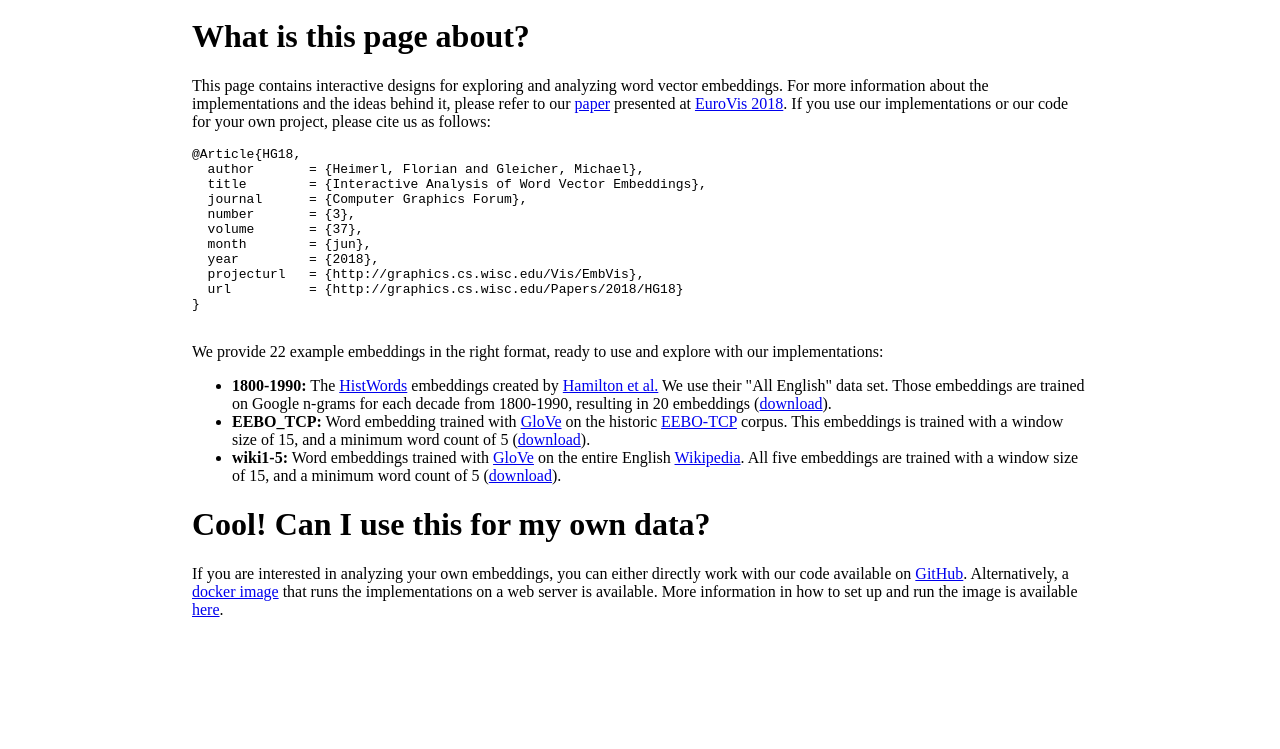
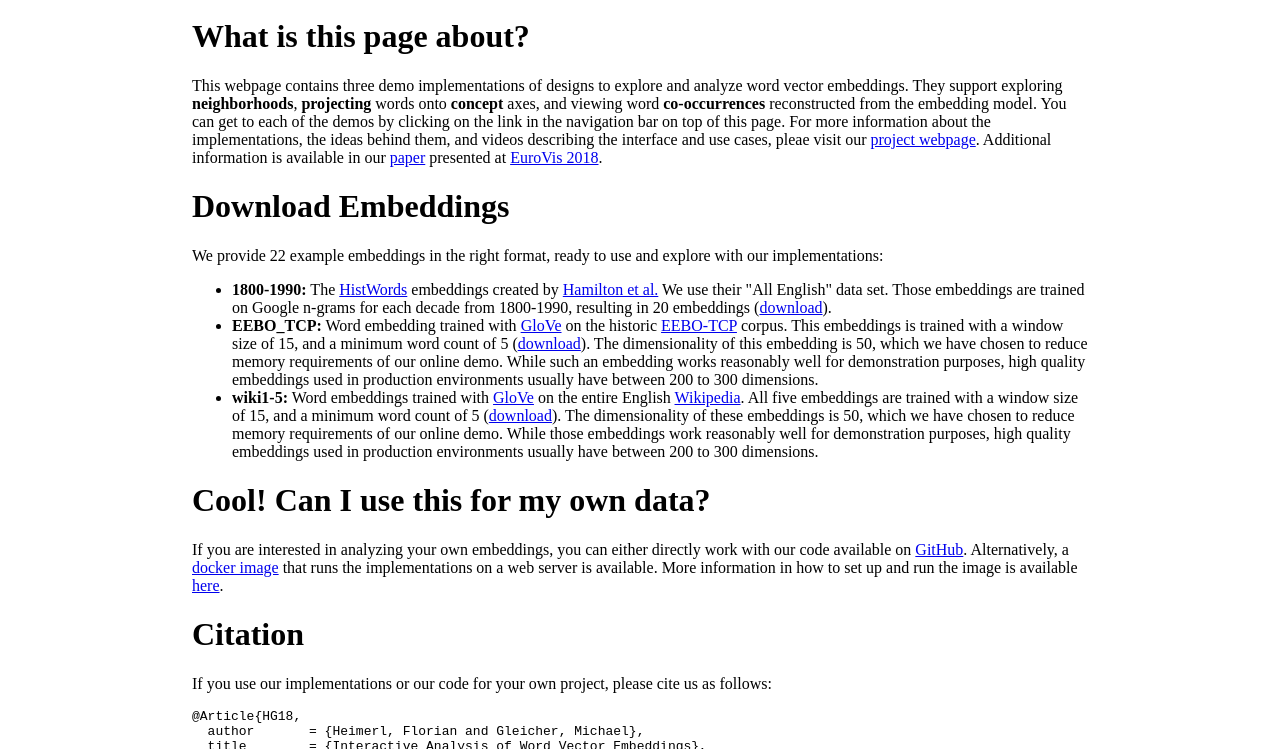
Before and after one commit to uwgraphics/viswordembeddings, a plain HTML site: page app/static/index.html in a window 1280 px wide. Shown: the part 51-800 px from the top of the page. Drawn offline with nearby package versions, Linux system fonts and the light colour scheme; files that its build step writes are made by us from their sources.

Commit message:
changed about page

```diff
--- a/app/static/index.html
+++ b/app/static/index.html
@@ -16,23 +16,13 @@
             <div class="textblock">
                 <h1>What is this page about?</h1>
                 <p>
-                This page contains interactive designs for exploring and analyzing word vector embeddings.
-                For more information about the implementations and the ideas behind it, please refer to our <a href="http://pages.cs.wisc.edu/~heimerl/files/poster_summary.pdf" target="_blank">paper</a> presented at <a href="https://www.eurovis2018.org" target="_blank">EuroVis 2018</a>.
-                If you use our implementations or our code for your own project, please cite us as follows:
-                </p>
-                <pre>
-@Article{HG18,
-  author       = {Heimerl, Florian and Gleicher, Michael},
-  title        = {Interactive Analysis of Word Vector Embeddings},
-  journal      = {Computer Graphics Forum},
-  number       = {3},
-  volume       = {37},
-  month        = {jun},
-  year         = {2018},
-  projecturl   = {http://graphics.cs.wisc.edu/Vis/EmbVis},
-  url          = {http://graphics.cs.wisc.edu/Papers/2018/HG18}
-}
-                </pre>
+		This webpage contains three demo implementations of designs to explore and analyze word vector embeddings.
+		They support exploring <b>neighborhoods</b>, <b>projecting</b> words onto <b>concept</b> axes, and viewing word <b>co-occurrences</b> reconstructed from the embedding model.
+		You can get to each of the demos by clicking on the link in the navigation bar on top of this page.
+		For more information about the implementations, the ideas behind them, and videos describing the interface and use cases, pleae visit our <a href="http://graphics.cs.wisc.edu/Vis/EmbVis/">project webpage</a>.
+		Additional information is available in our <a href="http://graphics.cs.wisc.edu/Papers/2018/HG18/" target="_blank">paper</a> presented at <a href="https://www.eurovis2018.org" target="_blank">EuroVis 2018</a>.
+
+		<h1>Download Embeddings</h1>
                 <p>
                 We provide 22 example embeddings in the right format, ready to use and explore with our implementations:
                     <ul>
@@ -52,6 +42,8 @@
                             corpus.
                             This embeddings is trained with a window size of 15, and a minimum word count of 5
                             (<a href="https://pages.cs.wisc.edu/~heimerl/eebo_embeddings.tar.bz2">download</a>).
+			    The dimensionality of this embedding is 50, which we have chosen to reduce memory requirements of our online demo.
+			    While such an embedding works reasonably well for demonstration purposes, high quality embeddings used in production environments usually have between 200 to 300 dimensions.
                         </li>
                         <li><b>wiki1-5:</b>
                             Word embeddings trained with
@@ -60,6 +52,8 @@
                             <a href="http://www.wikipedia.org" target="_blank">Wikipedia</a>.
                             All five embeddings are trained with a window size of 15, and a minimum word count of 5
                             (<a href="https://pages.cs.wisc.edu/~heimerl/wiki_embeddings.tar.bz2">download</a>).
+			    The dimensionality of these embeddings is 50, which we have chosen to reduce memory requirements of our online demo.
+			    While those embeddings work reasonably well for demonstration purposes, high quality embeddings used in production environments usually have between 200 to 300 dimensions.
                         </li>
                     </ul>
                 </p>
@@ -69,6 +63,24 @@
                 Alternatively, a <a href="https://hub.docker.com/r/fheimerl/viswordembeddings/" target="_blank">docker image</a> that runs the implementations on a web server is available.
                 More information in how to set up and run the image is available <a href="http://graphics.cs.wisc.edu/Vis/EmbVis/" target="_blank">here</a>.
                 </p>
+
+		<h1>Citation</h1>
+		If you use our implementations or our code for your own project, please cite us as follows:
+                </p>
+                <pre>
+@Article{HG18,
+  author       = {Heimerl, Florian and Gleicher, Michael},
+  title        = {Interactive Analysis of Word Vector Embeddings},
+  journal      = {Computer Graphics Forum},
+  number       = {3},
+  volume       = {37},
+  month        = {jun},
+  year         = {2018},
+  projecturl   = {http://graphics.cs.wisc.edu/Vis/EmbVis},
+  url          = {http://graphics.cs.wisc.edu/Papers/2018/HG18}
+}
+                </pre>
+
             </div>
         </div>
     </body>
```
